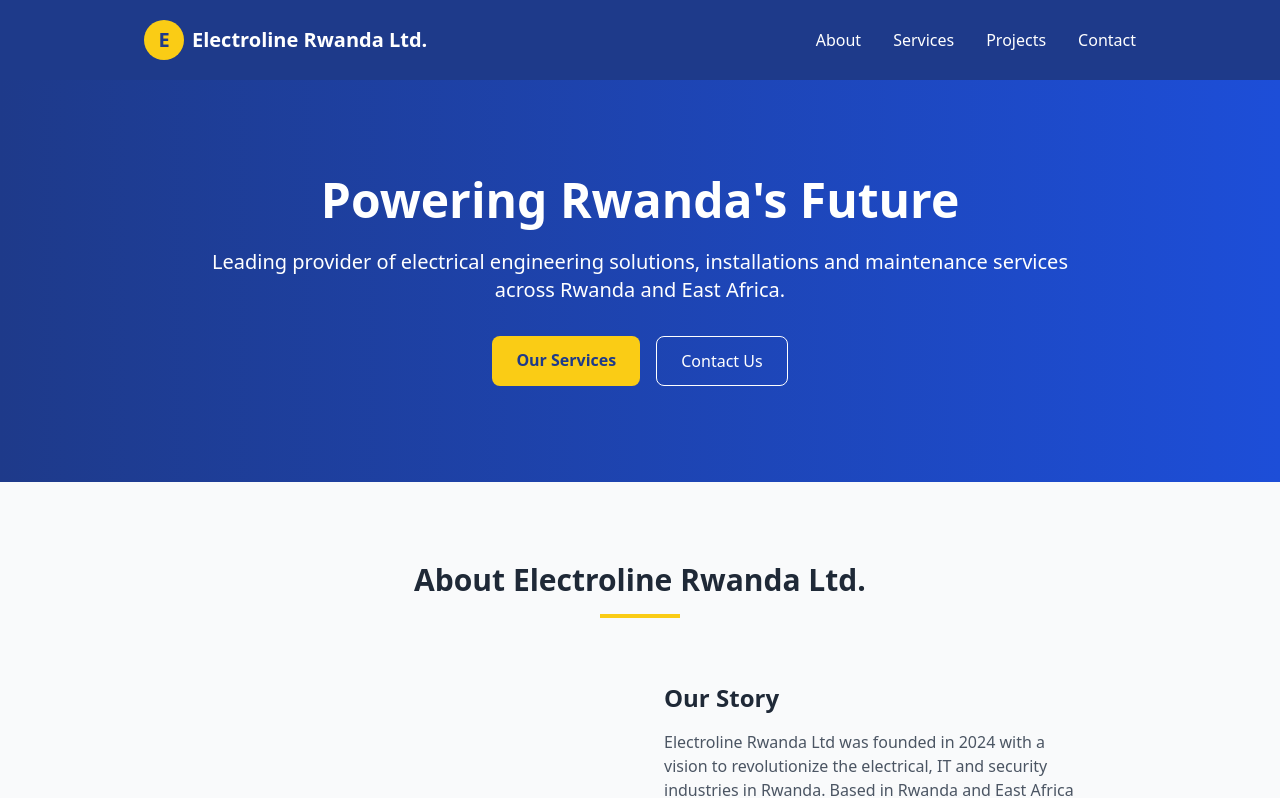
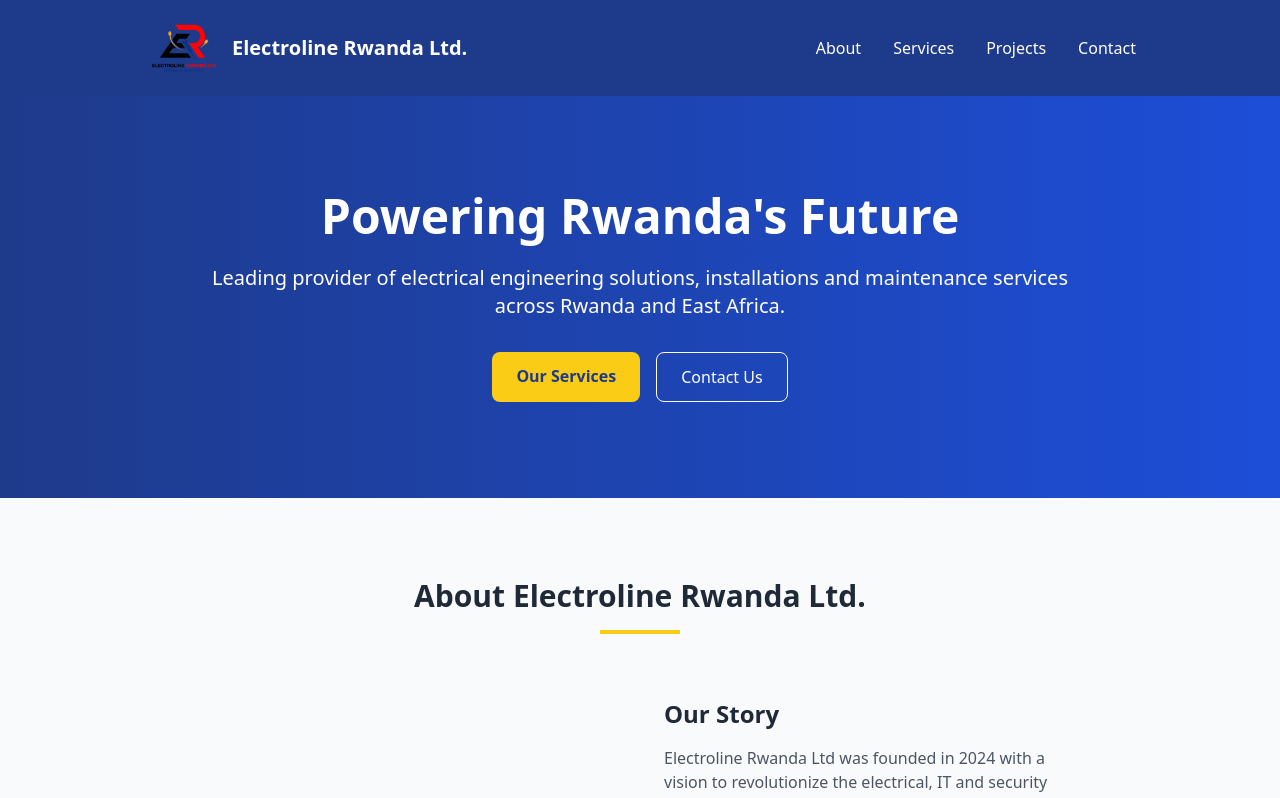
Before and after one commit to Florien2208/Electroline-Rwanda-ltd, a React (Vite) app: page / in a window 1280 px wide. Shown: the top 798 px of the page. Built offline with nearby package versions, Linux system fonts and the light colour scheme.

Commit message:
update on contact

```diff
--- a/src/components/Footer.tsx
+++ b/src/components/Footer.tsx
@@ -1,5 +1,5 @@
 
-
+import logo from "../assets/Electroline_PNG[1].png";
 const Footer = () => {
   return (
     <footer className="bg-gray-800 text-white py-12">
@@ -7,8 +7,15 @@
         <div className="grid grid-cols-1 md:grid-cols-2 lg:grid-cols-4 gap-8">
           <div>
             <div className="flex items-center space-x-2 mb-6">
-              <div className="h-10 w-10 bg-yellow-400 rounded-full flex items-center justify-center">
-                <span className="text-blue-900 font-bold text-xl">E</span>
+              <div className="h-10 w-10 flex items-center justify-center">
+                <span className="text-blue-900 font-bold text-xl">
+                  {" "}
+                  <img
+                    src={logo}
+                    alt="Company headquarters in Kigali"
+                    className=""
+                  />
+                </span>
               </div>
               <div className="text-xl font-bold">Electroline Rwanda Ltd.</div>
             </div>
--- a/src/components/Header.tsx
+++ b/src/components/Header.tsx
@@ -1,5 +1,5 @@
 import  { useState } from "react";
-
+import logo from "../assets/Electroline_PNG[1].png"
 const Header = () => {
   const [isMenuOpen, setIsMenuOpen] = useState(false);
 
@@ -7,8 +7,15 @@
     <header className="bg-blue-900 text-white shadow-lg">
       <div className="w-full max-w-5xl mx-auto px-4 py-5 flex justify-between items-center">
         <div className="flex items-center space-x-2">
-          <div className="h-10 w-10 bg-yellow-400 rounded-full flex items-center justify-center">
-            <span className="text-blue-900 font-bold text-xl">E</span>
+          <div className="h-14 w-20  flex items-center justify-center">
+
+
+              <img
+                src={logo}
+                alt="Company headquarters in Kigali"
+                className=""
+              />
+
           </div>
           <div className="text-xl font-bold">Electroline Rwanda Ltd.</div>
         </div>
--- a/src/pages/Home.tsx
+++ b/src/pages/Home.tsx
@@ -1,8 +1,8 @@
 import solar from "../assets/images.jpeg";
 import industry from "../assets/images (1).jpeg";
 import commercial from "../assets/istockphoto-479842074-612x612.jpg";
-import athanaz from "../assets/athanazi.jpg"
-import logo from "../assets/Electroline_PNG[1].png"
+import athanaz from "../assets/athanazi.jpg";
+import logo from "../assets/Electroline_PNG[1].png";
 
 const HomePage = () => {
   return (
@@ -123,7 +123,6 @@
 
       {/* Services Section */}
       <section id="services" className="py-20 bg-gray-100">
-
         <div className="container mx-auto px-4 w-full max-w-6xl">
           <div className="text-center mb-16">
             <h2 className="text-3xl font-bold text-gray-800 mb-4">
@@ -574,7 +573,7 @@
                     <div>
                       <h4 className="font-bold text-gray-800">Address</h4>
                       <p className="text-gray-600">
-                        KG 123 Street, Kimihurura
+                        KK 15 Rd Street, Kigali
                         <br />
                         Kigali, Rwanda
                       </p>
@@ -599,8 +598,8 @@
                     </div>
                     <div>
                       <h4 className="font-bold text-gray-800">Phone</h4>
-                      <p className="text-gray-600">+250 788 123 456</p>
-                      <p className="text-gray-600">+250 785 789 123</p>
+                      <p className="text-gray-600">+250 788 428 828</p>
+                      <p className="text-gray-600">+250 790 002 088</p>
                     </div>
                   </div>
 
@@ -623,11 +622,9 @@
                     <div>
                       <h4 className="font-bold text-gray-800">Email</h4>
                       <p className="text-gray-600">
-                        info@electrolinerwanda.com
+                        athanasexxiij28@gmail.com
                       </p>
-                      <p className="text-gray-600">
-                        support@electrolinerwanda.com
-                      </p>
+
                     </div>
                   </div>
 
```
